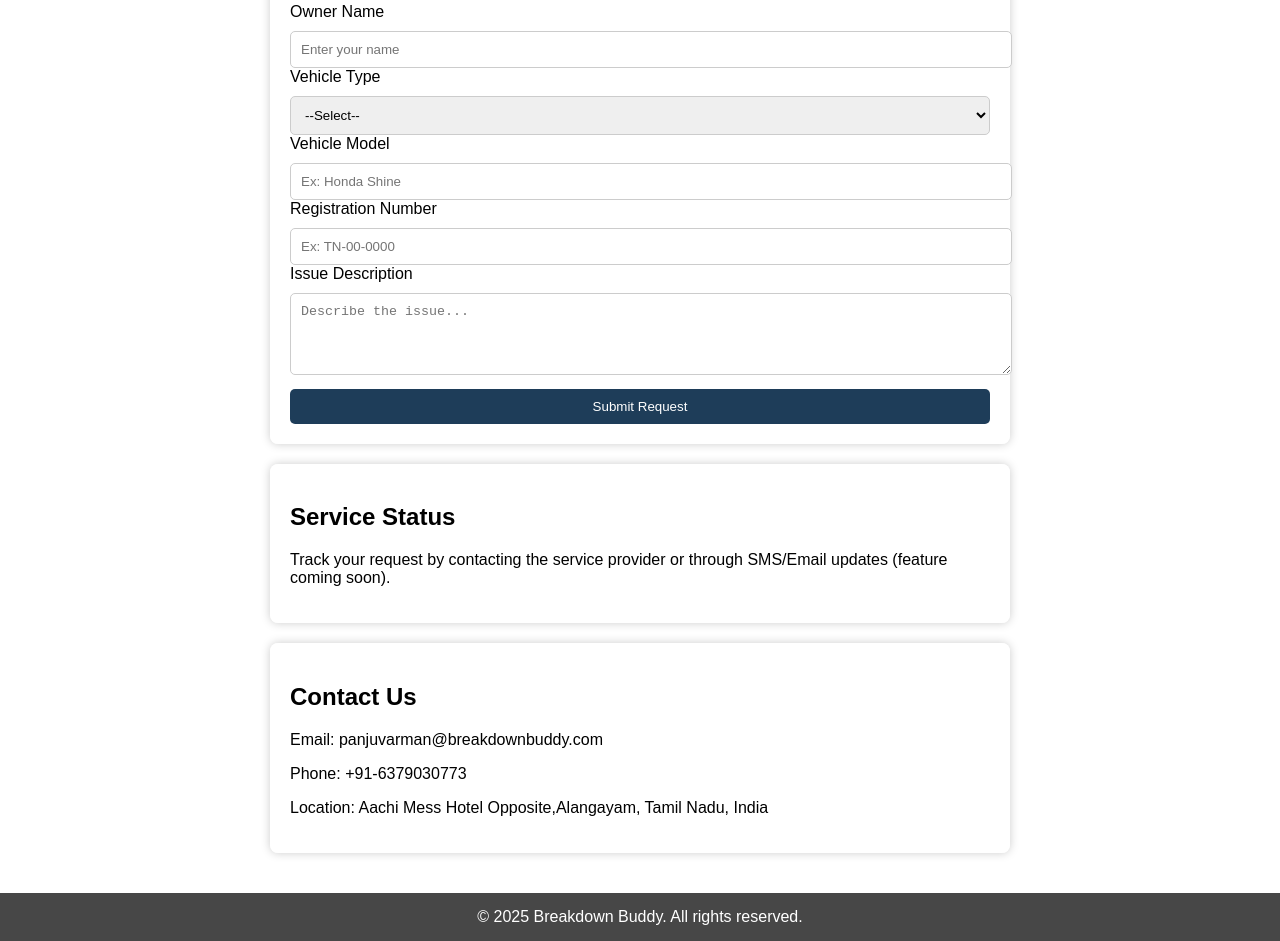
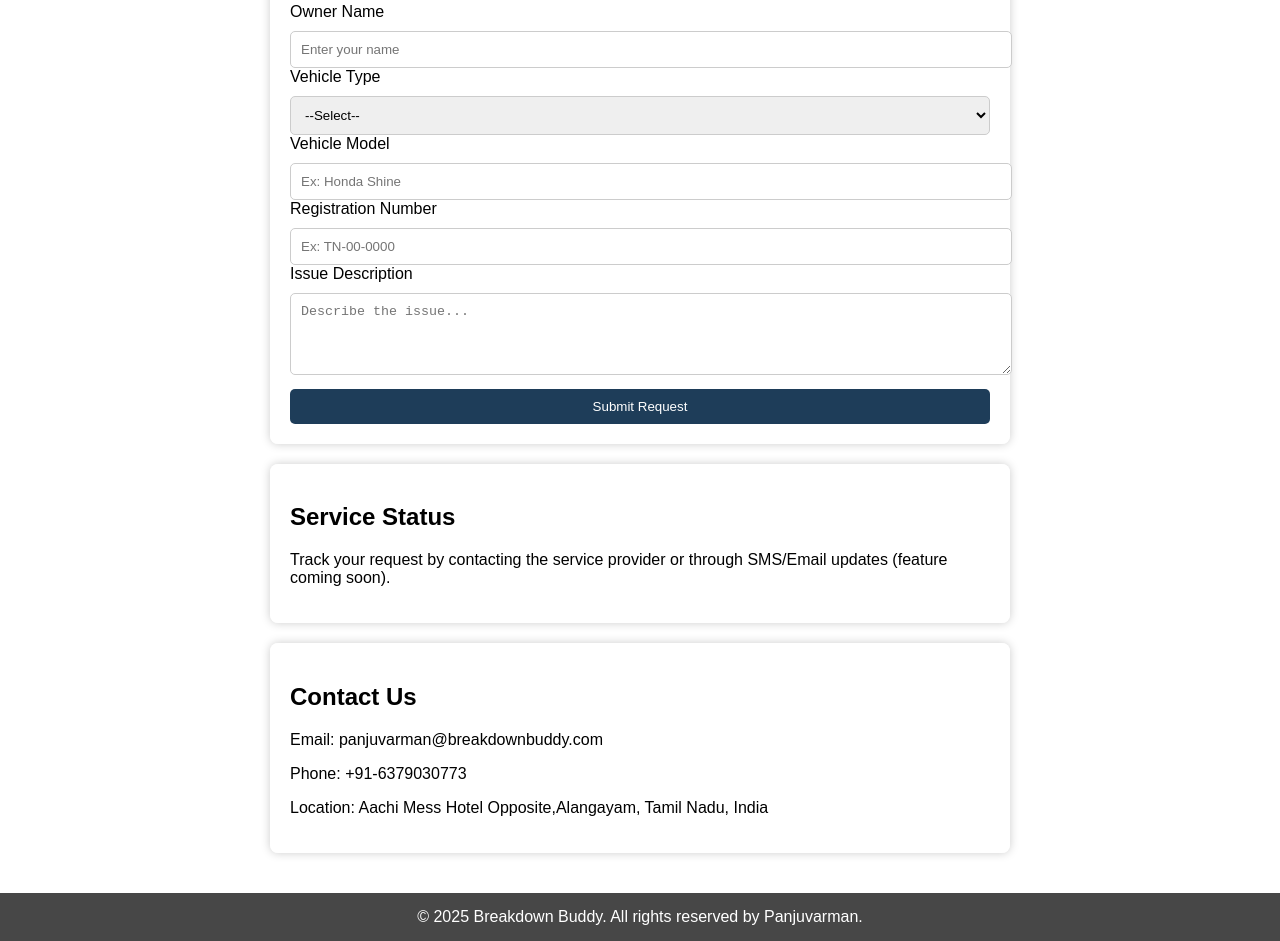
Before and after one commit to panju06/FIRST_PROJECT, a plain HTML site: page index.html in a window 1280 px wide. Shown: the part 497-1438 px from the top of the page. Drawn offline with Linux system fonts and the light colour scheme.

Commit message:
add message

```diff
--- a/index.html
+++ b/index.html
@@ -125,7 +125,7 @@
   </div>
 
   <footer>
-    &copy; 2025 Breakdown Buddy. All rights reserved.
+    &copy; 2025 Breakdown Buddy. All rights reserved by Panjuvarman.
   </footer>
 
 </body>
```
